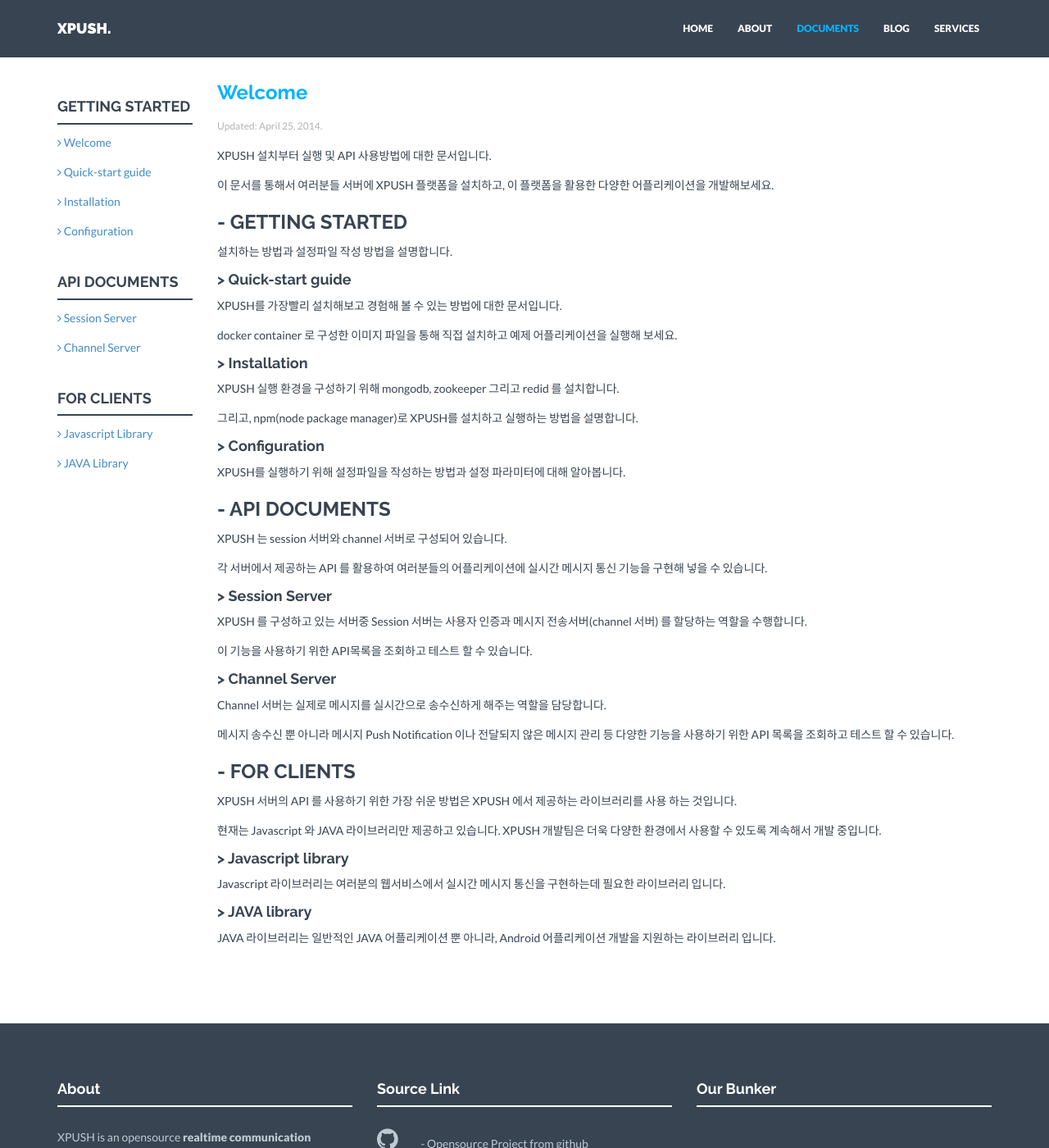
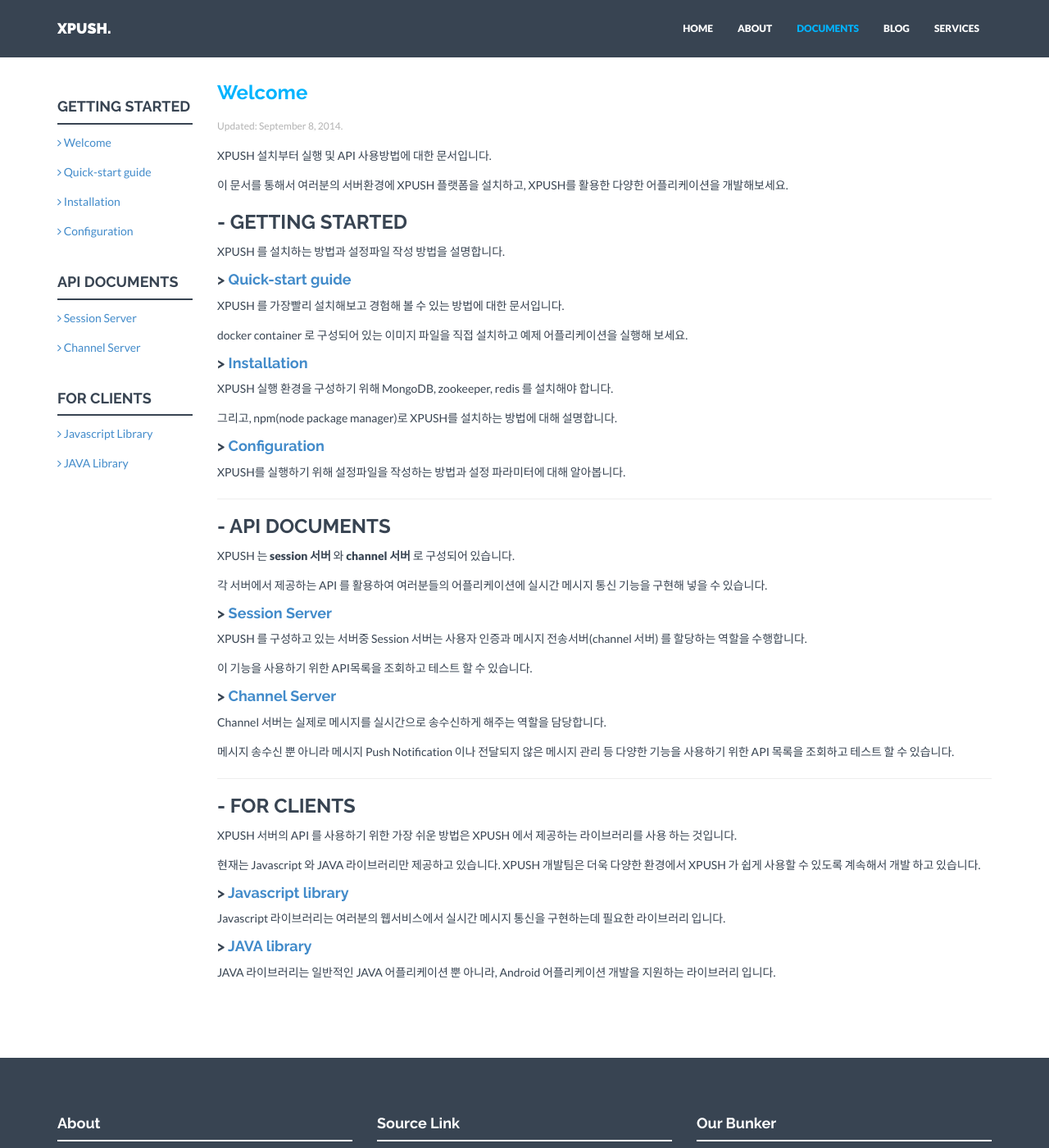
Before and after one commit to xpush/xpush.github.io, a Jekyll site: the page built from doc/welcome/index.md, in a window 1280 px wide and 1400 px high. Shown: the whole window at 82% size. Built offline with Jekyll 4.4.1, drawn with Linux system fonts in a browser that asks for light colours; nearby versions of some CDN libraries.

Commit message:
update welcome page

```diff
--- a/doc/welcome/index.md
+++ b/doc/welcome/index.md
@@ -1,52 +1,55 @@
 ---
 layout: doc
 title: Welcome
-date: April 25, 2014
+date: September 8, 2014
 ---
 
 XPUSH 설치부터 실행 및 API 사용방법에 대한 문서입니다.
 
-이 문서를 통해서 여러분들 서버에 XPUSH 플랫폼을 설치하고, 이 플랫폼을 활용한 다양한 어플리케이션을 개발해보세요.
+이 문서를 통해서 여러분의 서버환경에 XPUSH 플랫폼을 설치하고, XPUSH를 활용한 다양한 어플리케이션을 개발해보세요.
 
 ### - GETTING STARTED
-설치하는 방법과 설정파일 작성 방법을 설명합니다.
+XPUSH 를 설치하는 방법과 설정파일 작성 방법을 설명합니다.
 
-#### > Quick-start guide
-XPUSH를 가장빨리 설치해보고 경험해 볼 수 있는 방법에 대한 문서입니다.
+#### > [Quick-start guide](/doc/quick-start)
+XPUSH 를 가장빨리 설치해보고 경험해 볼 수 있는 방법에 대한 문서입니다.
 
-docker container 로 구성한 이미지 파일을 통해 직접 설치하고 예제 어플리케이션을 실행해 보세요.
+docker container 로 구성되어 있는 이미지 파일을 직접 설치하고 예제 어플리케이션을 실행해 보세요.
 
-#### > Installation
-XPUSH 실행 환경을 구성하기 위해 mongodb, zookeeper 그리고 redid 를 설치합니다.
+#### > [Installation](/doc/installation)
+XPUSH 실행 환경을 구성하기 위해 MongoDB, zookeeper, redis 를 설치해야 합니다.
 
-그리고, npm(node package manager)로 XPUSH를 설치하고 실행하는 방법을 설명합니다.
+그리고, npm(node package manager)로 XPUSH를 설치하는 방법에 대해 설명합니다.
 
-#### > Configuration
+#### > [Configuration](/doc/configuration)
 XPUSH를 실행하기 위해 설정파일을 작성하는 방법과 설정 파라미터에 대해 알아봅니다.
 
+- - -
 
 ### - API DOCUMENTS
-XPUSH 는 session 서버와 channel 서버로 구성되어 있습니다.
+XPUSH 는 **session 서버** 와 **channel 서버** 로 구성되어 있습니다.
 
 각 서버에서 제공하는 API 를 활용하여 여러분들의 어플리케이션에 실시간 메시지 통신 기능을 구현해 넣을 수 있습니다.
 
-#### > Session Server
+#### > [Session Server](/doc/api/session)
 XPUSH 를 구성하고 있는 서버중 Session 서버는 사용자 인증과 메시지 전송서버(channel 서버) 를 할당하는 역할을 수행합니다.
 
 이 기능을 사용하기 위한 API목록을 조회하고 테스트 할 수 있습니다.
 
-#### > Channel Server
+#### > [Channel Server](/doc/api/channel)
 Channel 서버는 실제로 메시지를 실시간으로 송수신하게 해주는 역할을 담당합니다.
 
 메시지 송수신 뿐 아니라 메시지 Push Notification 이나 전달되지 않은 메시지 관리 등 다양한 기능을 사용하기 위한 API 목록을 조회하고 테스트 할 수 있습니다.
 
+- - -
+
 ### - FOR CLIENTS
 XPUSH 서버의 API 를 사용하기 위한 가장 쉬운 방법은 XPUSH 에서 제공하는 라이브러리를 사용 하는 것입니다.
 
-현재는 Javascript 와 JAVA 라이브러리만 제공하고 있습니다. XPUSH 개발팀은 더욱 다양한 환경에서 사용할 수 있도록 계속해서 개발 중입니다.
+현재는 Javascript 와 JAVA 라이브러리만 제공하고 있습니다. XPUSH 개발팀은 더욱 다양한 환경에서 XPUSH 가 쉽게 사용할 수 있도록 계속해서 개발 하고 있습니다.
 
-#### > Javascript library
+#### > [Javascript library](/doc/library/javascript)
 Javascript 라이브러리는 여러분의 웹서비스에서 실시간 메시지 통신을 구현하는데 필요한 라이브러리 입니다.
 
-#### > JAVA library
+#### > [JAVA library](/doc/library/java)
 JAVA 라이브러리는 일반적인 JAVA 어플리케이션 뿐 아니라, Android 어플리케이션 개발을 지원하는 라이브러리 입니다.
```
